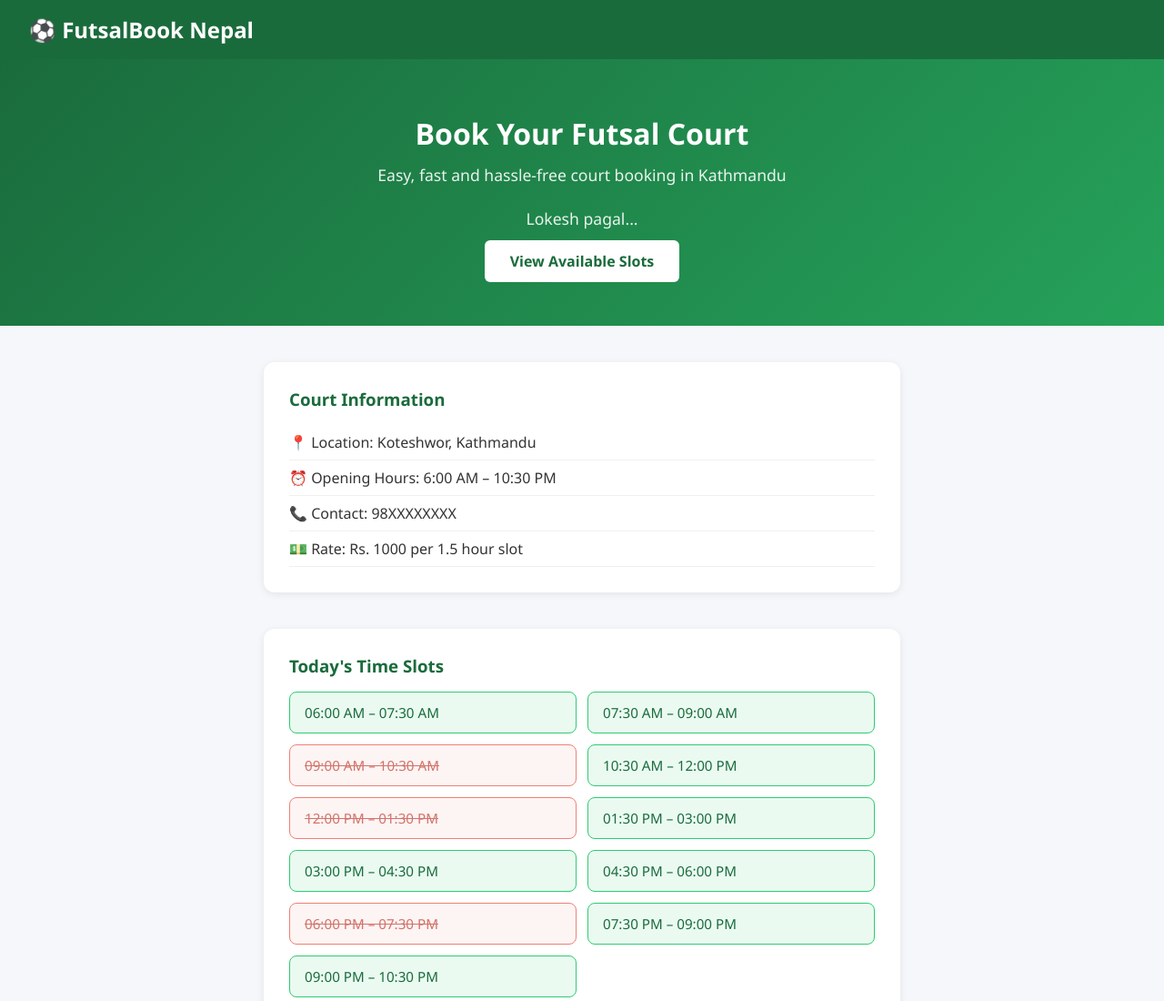
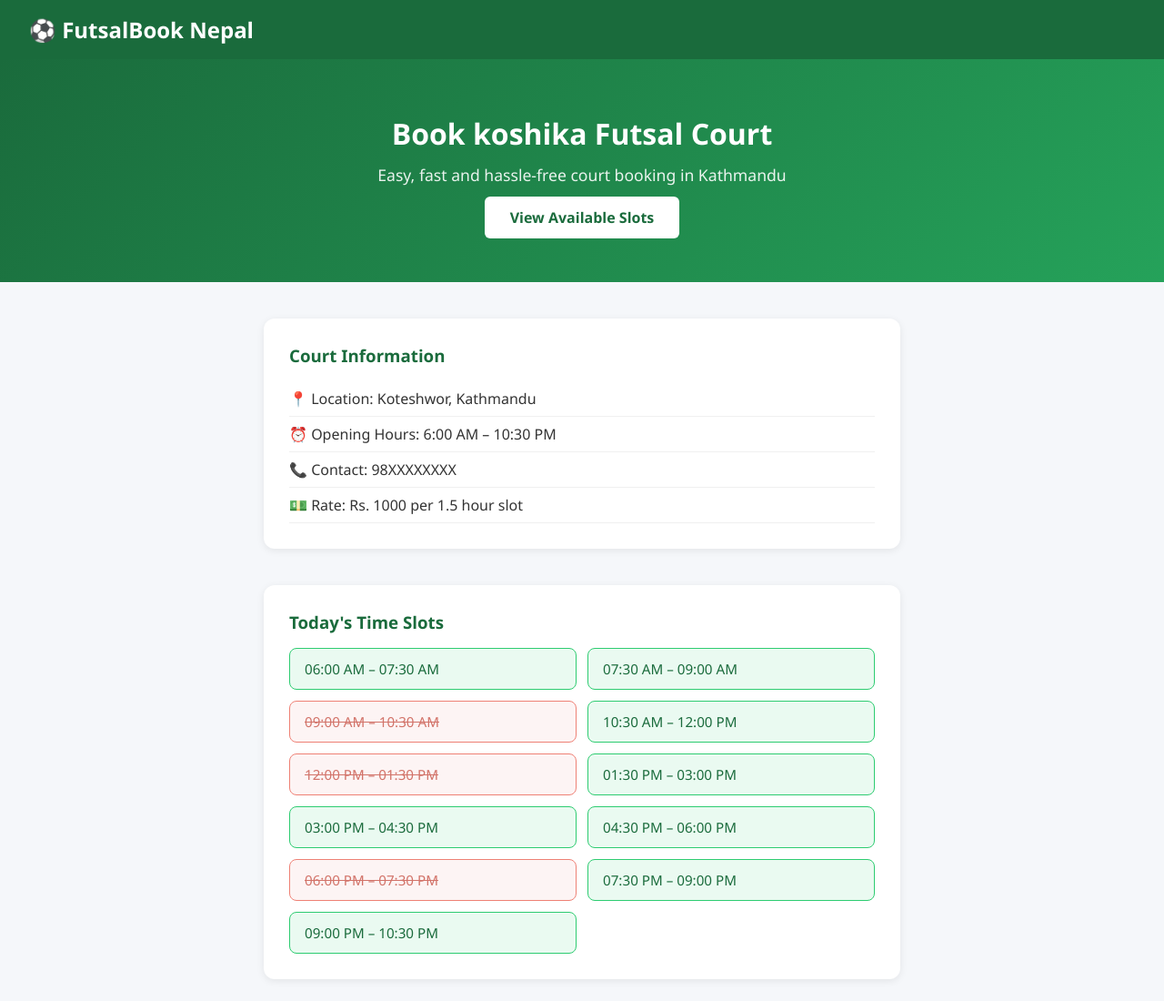
Before and after one commit to koshikaaa/futsal-booking, a plain HTML site: page index.html in a window 1280 px wide. Shown: the top 1100 px of the page at 91% size. Drawn offline with Linux system fonts and the light colour scheme.

Commit message:
text message

```diff
--- a/index.html
+++ b/index.html
@@ -13,9 +13,9 @@
     </nav>
 
     <div class="hero">
-        <h2>Book Your Futsal Court</h2>
+        <h2>Book koshika Futsal Court</h2>
         <p>Easy, fast and hassle-free court booking in Kathmandu</p>
-        <p>Lokesh pagal...</p>
+
         <a href="#slots" class="btn">View Available Slots</a>
     </div>
 
```
